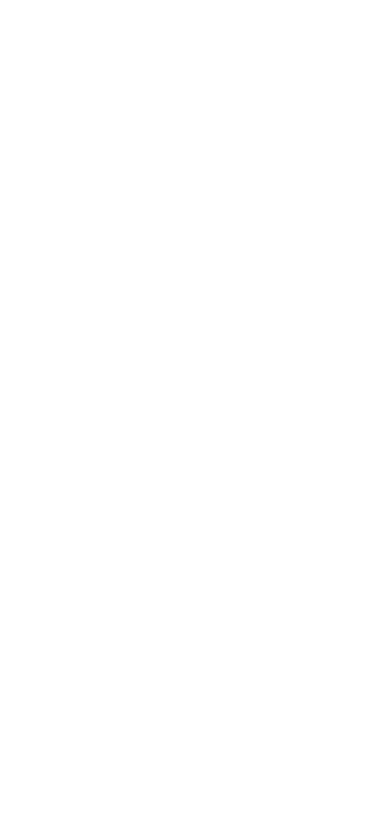
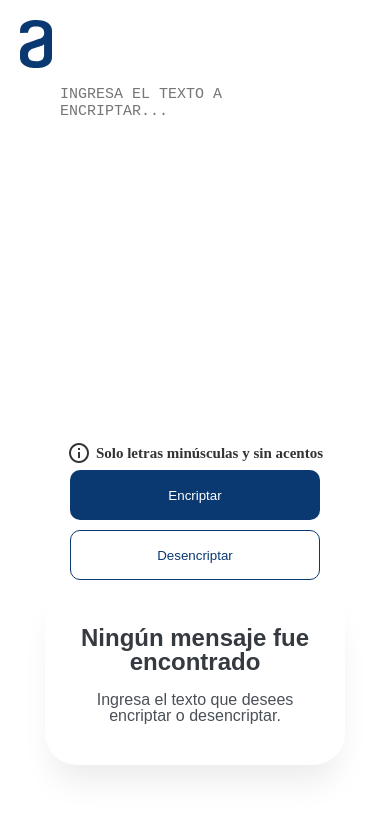
Before and after one commit to Juliotornero/encriptador__aluraChallenge, a plain HTML site: page index.html in a window 390 px wide. Drawn offline with nearby package versions, Linux system fonts and the light colour scheme.

Commit message:
Mobile First Terminado

```diff
--- a/assets/css/reset.css
+++ b/assets/css/reset.css
@@ -46,3 +46,7 @@ a {
 	color: inherit;
 	text-decoration: none;
 }
+
+*{
+	box-sizing: border-box;
+}
--- /dev/null
+++ b/assets/css/style.css
@@ -0,0 +1,103 @@
+body{
+    margin: 20px;
+    font-size: 18px;
+}
+
+.header{
+    margin-bottom: 10px
+}
+
+.main{
+    display: flex;
+    flex-direction: column;
+    justify-content: space-between;
+    align-items: center;
+}
+
+.main__title{
+    font-family: monospace;
+    font-weight: bold;
+    text-transform: uppercase;
+    text-align: center;
+    color: blueviolet;
+}
+
+.main__box{
+    width: 280px;
+    height: 350px;
+    resize: none;
+    outline: none;
+    border: 0;
+    padding: 5px;
+}
+
+.main__box::placeholder{
+    font-family: monospace;
+    font-size: 15px;
+    text-transform: uppercase;
+}
+
+.main__p{
+    display: flex;
+    align-items: center;
+    color: #333;
+    font-size: 15px;
+    font-weight: bold;
+    margin-top: 10px;
+}
+
+.main__p span{
+    margin-right: 5px;
+}
+
+
+.main__btn{
+    display: flex;
+    flex-direction: column;
+    justify-content: center;
+    align-items: center;
+}
+
+.main__btn-button{
+    width: 250px;
+    height: 50px;
+    margin: 5px;
+    border: 0;
+    border-radius: 10px;
+    background-color:#0A3871;
+    color: white;
+    cursor: pointer;
+}
+
+.des{
+    background-color: white;
+    border: 1px solid #0A3871;
+    color: #0A3871;
+}
+
+.main__alert{
+    box-shadow: 0px 24px 32px -8px rgba(0, 0, 0, 0.08);
+    border-radius: 32px;
+    width: 100%;
+    max-width: 300px;
+    height: 180px;
+    padding: 32px;
+    text-align: center;
+    display: flex;
+    flex-direction: column;
+    justify-content: space-around;
+}
+
+.alert__title{
+    font-size: 24px;
+    font-family: Arial, Helvetica, sans-serif;
+    font-weight: 700;
+    color: #343A40;
+}
+
+.alert__p{
+    font-size: 16px;
+    font-family: Arial, Helvetica, sans-serif;
+    font-weight: 400;
+    color: #495057;
+}
--- a/index.html
+++ b/index.html
@@ -5,8 +5,47 @@
     <meta http-equiv="X-UA-Compatible" content="IE=edge">
     <meta name="viewport" content="width=device-width, initial-scale=1.0">
     <title>Encriptador de Texto 2023</title>
+    <link rel="stylesheet" href="assets/css/reset.css">
+    <link rel="stylesheet" href="assets/css/style.css">
+    <!-- https://material.io/resources/icons/?style=baseline -->
+    <link href="https://fonts.googleapis.com/css2?family=Material+Icons"
+    rel="stylesheet">
+    <!-- https://material.io/resources/icons/?style=outline -->
+    <link href="https://fonts.googleapis.com/css2?family=Material+Icons+Outlined"
+    rel="stylesheet">
+    <!-- https://material.io/resources/icons/?style=round -->
+    <link href="https://fonts.googleapis.com/css2?family=Material+Icons+Round"
+    rel="stylesheet">
+    <!-- https://material.io/resources/icons/?style=sharp -->
+    <link href="https://fonts.googleapis.com/css2?family=Material+Icons+Sharp"
+    rel="stylesheet">
+    <!-- https://material.io/resources/icons/?style=twotone -->
+    <link href="https://fonts.googleapis.com/css2?family=Material+Icons+Two+Tone"
+    rel="stylesheet">
 </head>
 <body>
 
+    <header class="header">
+        <img src="assets/img/Vector.svg" alt="Logo Alura">
+    </header>
+
+    <main class="main">
+        <textarea class="main__box" name="" id="" cols="30" rows="20" placeholder="Ingresa el texto a Encriptar..."></textarea>
+        <p class="main__p"><span class="material-icons-outlined">info</span>Solo letras minúsculas y sin acentos</p>
+
+        <div class="main__btn">
+            <input class="main__btn-button" type="button" value="Encriptar">
+            <input class="main__btn-button des" type="button" value="Desencriptar">
+        </div>
+
+        <div class="main__alert">
+            <h2 class="alert__title">Ningún mensaje fue encontrado</h2>
+            <p class="alert__p">Ingresa el texto que desees encriptar o desencriptar.</p>
+        </div>
+    </main>
+
+    <!-- <footer>
+        Coded by <a href="https://github.com/Juliotornero">Julio Tornero</a>.
+    </footer> -->
 </body>
 </html>
```
